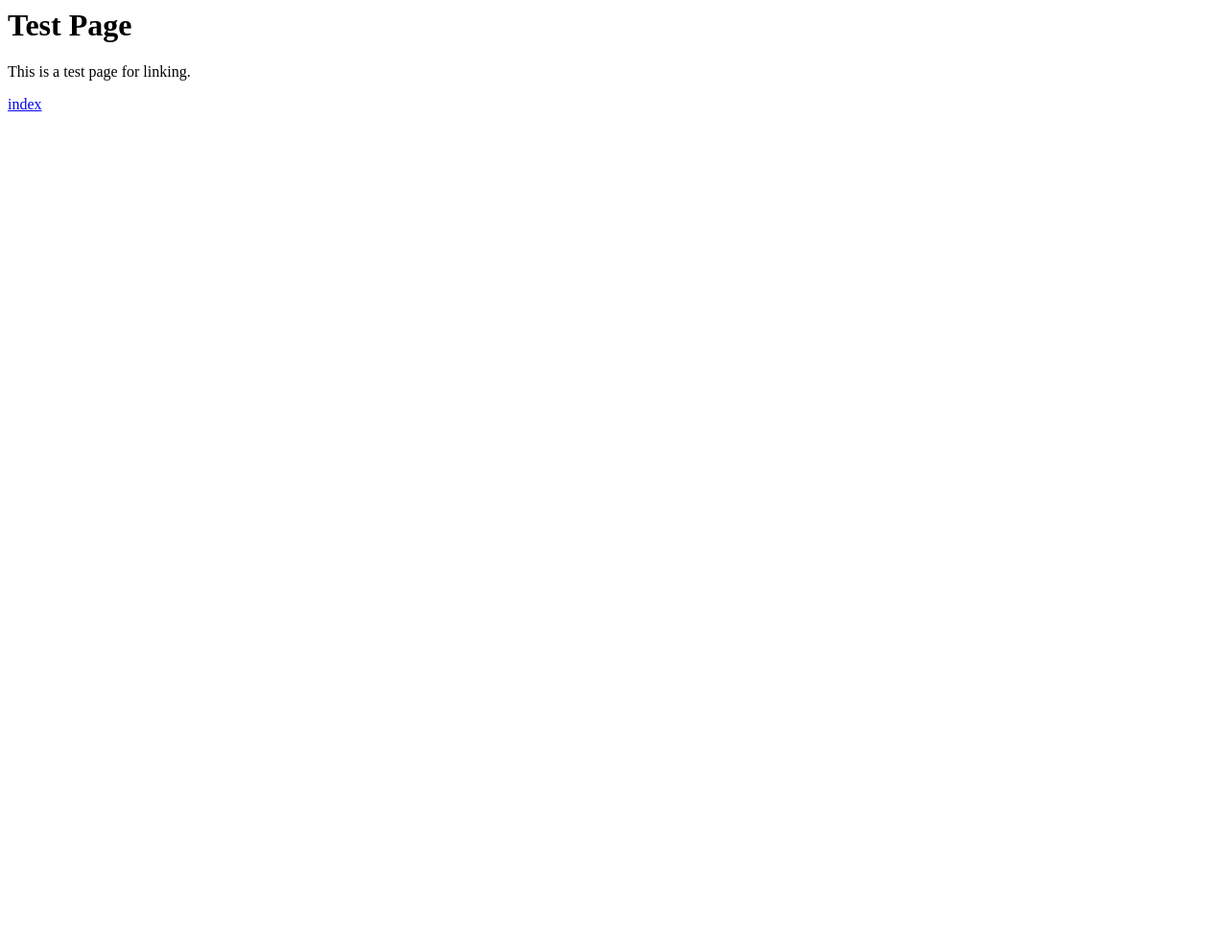
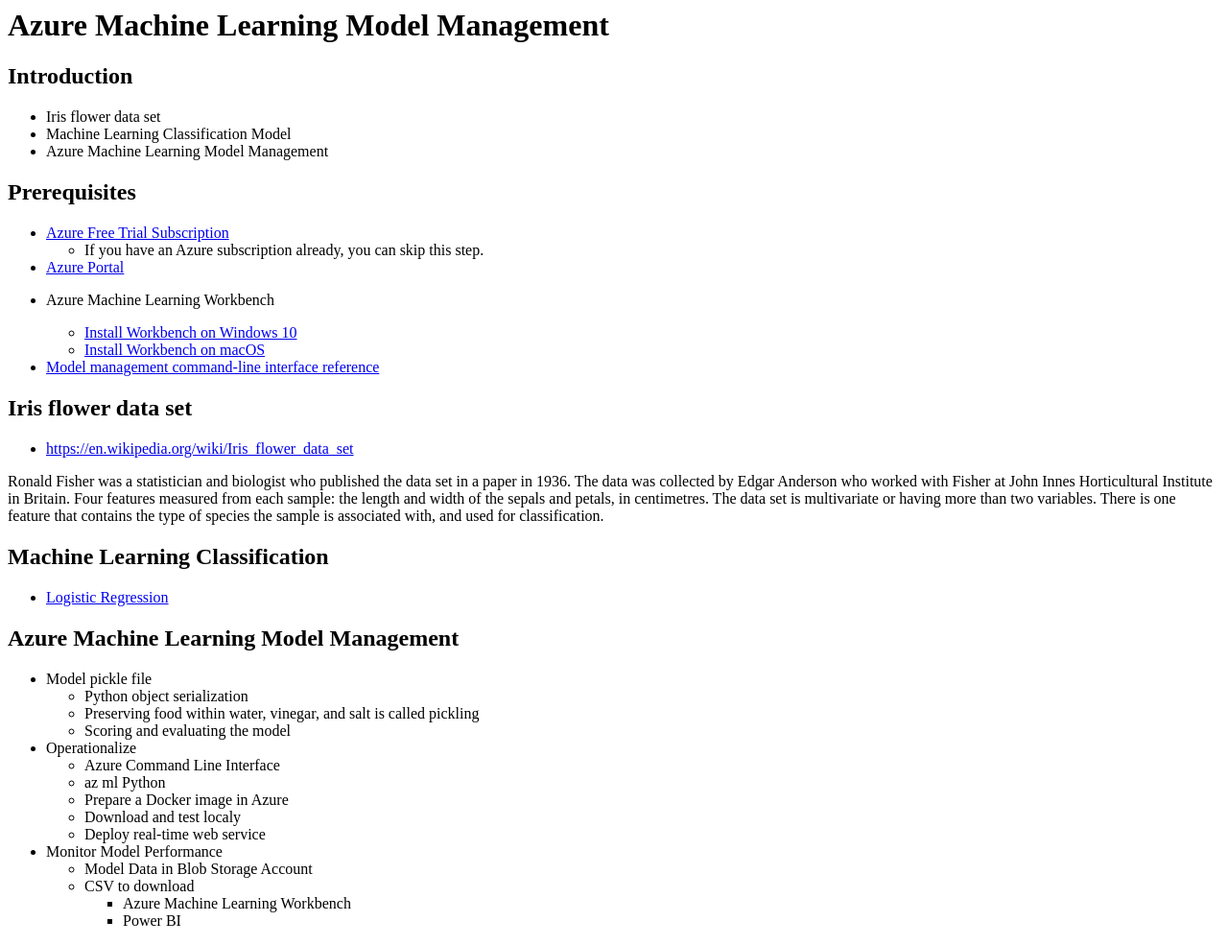
Before and after one commit to lucasfeiock/AZMLWB, a website: page test.html in a window 1280 px wide. Shown: the whole page at 96% size. Before the commit the page ends 800 px from the top, so only its background shows below. Drawn offline with Linux system fonts and the light colour scheme.

Commit message:
updated test page

```diff
--- a/test.html
+++ b/test.html
@@ -1,12 +1,91 @@
 <html>
+
 <head>
-<title>Test</title>
+    <title>Model Management</title>
 </head>
+
 <body>
+    <h1>Azure Machine Learning Model Management</h1>
+    <h2>Introduction</h2>
+    <ul>
+        <li>Iris flower data set</li>
+        <li>Machine Learning Classification Model</li>
+        <li>Azure Machine Learning Model Management</li>
+    </ul>
+    <h2>Prerequisites</h2>
+    <ul>
+        <li>
+            <a href="https://azure.microsoft.com/en-us/free">Azure Free Trial Subscription</a>
+            <ul>
+                <li>If you have an Azure subscription already, you can skip this step.</li>
+            </ul>
+        </li>
+        <li>
+            <a href="https://portal.azure.com/">Azure Portal</a>
+        </li>
+        <li>
+            <p>Azure Machine Learning Workbench</p>
+            <ul>
+                <li>
+                    <a href="https://aka.ms/azureml-wb-msi">Install Workbench on Windows 10</a>
+                </li>
+                <li>
+                    <a href="https://aka.ms/azureml-wb-dmg">Install Workbench on macOS</a>
+                </li>
 
-<h1>Test Page</h1>
-<p>This is a test page for linking.</p>
+            </ul>
+        </li>
+        <li>
+            <a href="https://docs.microsoft.com/en-us/azure/machine-learning/preview/model-management-cli-reference">Model management command-line interface reference</a>
+        </li>
+    </ul>
+    <h2>Iris flower data set</h2>
+    <ul>
+        <li>
+            <a href="https://en.wikipedia.org/wiki/Iris_flower_data_set">https://en.wikipedia.org/wiki/Iris_flower_data_set</a>
+        </li>
+    </ul>
+    <p>Ronald Fisher was a statistician and biologist who published the data set in a paper in 1936. The data was collected
+        by Edgar Anderson who worked with Fisher at John Innes Horticultural Institute in Britain. Four features measured
+        from each sample: the length and width of the sepals and petals, in centimetres. The data set is multivariate or
+        having more than two variables. There is one feature that contains the type of species the sample is associated with,
+        and used for classification.</p>
+    <h2>Machine Learning Classification</h2>
+    <ul>
+        <li>
+            <a href="http://scikit-learn.org/stable/modules/generated/sklearn.linear_model.LogisticRegression.html">Logistic Regression</a>
+        </li>
+    </ul>
+    <h2>Azure Machine Learning Model Management</h2>
+    <ul>
+        <li>Model pickle file
+            <ul>
+                <li>Python object serialization</li>
+                <li>Preserving food within water, vinegar, and salt is called pickling</li>
+                <li>Scoring and evaluating the model</li>
+            </ul>
+        </li>
+        <li>Operationalize
+            <ul>
+                <li>Azure Command Line Interface</li>
+                <li>az ml Python</li>
+                <li>Prepare a Docker image in Azure</li>
+                <li>Download and test localy</li>
+                <li>Deploy real-time web service</li>
+            </ul>
+        </li>
+        <li>Monitor Model Performance
+            <ul>
+                <li>Model Data in Blob Storage Account</li>
+                <li>CSV to download
+                    <ul>
+                        <li>Azure Machine Learning Workbench</li>
+                        <li>Power BI</li>
+                    </ul>
+                </li>
+            </ul>
+        </li>
+    </ul>
+</body>
 
-<a href="index.html">index</a>
-</body>
 </html>
```
